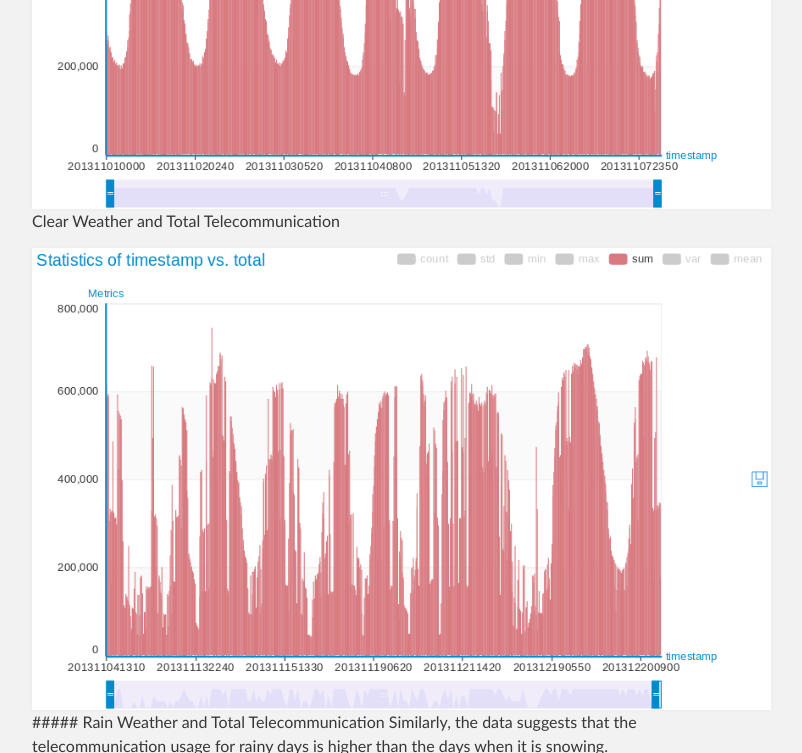
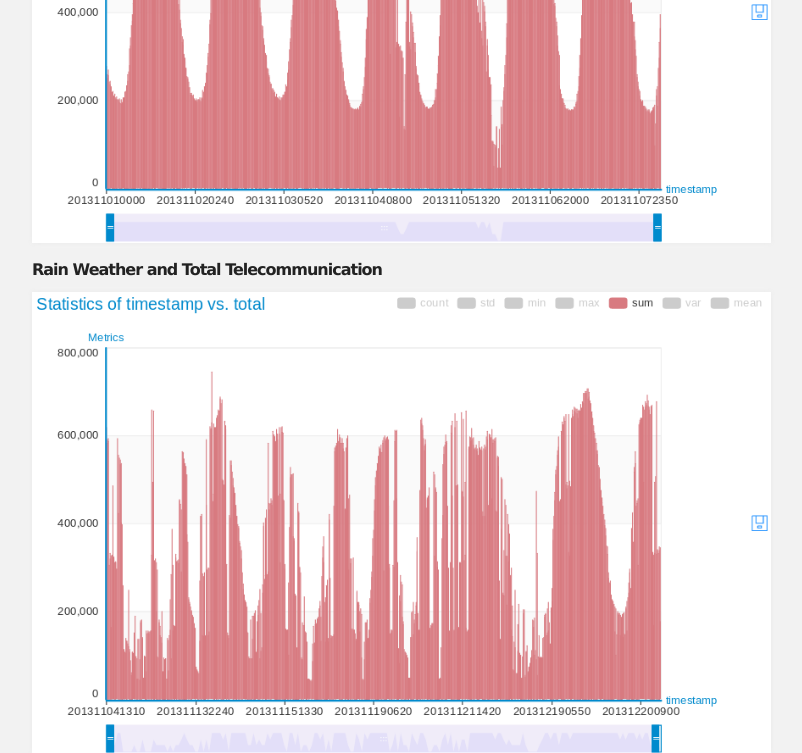
Before and after one commit to Zafarhussain87/Telecom-Italia-Data-Analysis, a Jekyll site: the page built from docs/pages/correlation.md, in a window 1280 px wide and 1400 px high, scrolled down 987 px. Shown: the top 753 px of the window, without its empty margins (288-1090 px from the left). Built offline with Jekyll 4.4.1, drawn with Linux system fonts in a browser that asks for light colours; some of the changed text lies outside the part shown; grey boxes are pictures that could not be loaded.

Commit message:
Update correlation.md

```diff
--- a/docs/pages/correlation.md
+++ b/docs/pages/correlation.md
@@ -11,18 +11,18 @@
 
 The following are the results of overall telecommunication (sms, calls, and internet) during different weather conditions.  The first first two results are for clear weather and rainy weather. The results indicate that for the clear weather overall usage of calls, sms, internet activity is higher than rain days.
 
-
+###### Clear Weather and Total Telecommunication
 ![Clear Weather](./../assets/images/clearweather.png)
-                                             Clear Weather and Total Telecommunication
 
 
+###### Rain Weather and Total Telecommunication
 ![Rain](./../assets/images/rainweather.png)
-                                            ##### Rain Weather and Total Telecommunication
+
 Similarly, the data suggests that the telecommunication usage for rainy days is higher than the days when it is snowing.
 
+ ###### Snow Weather and Total Telecommunication
+![Snow](./../assets/images/snoweather.png)
 
-![Snow](./../assets/images/snoweather.png)
-                                             ##### Snow Weather and Total Telecommunication
 To get a more detail understanding, following graph explicits the above described detail in more significant way.
 
 ![comparison](./../assets/images/weathercomparison.png)
```
